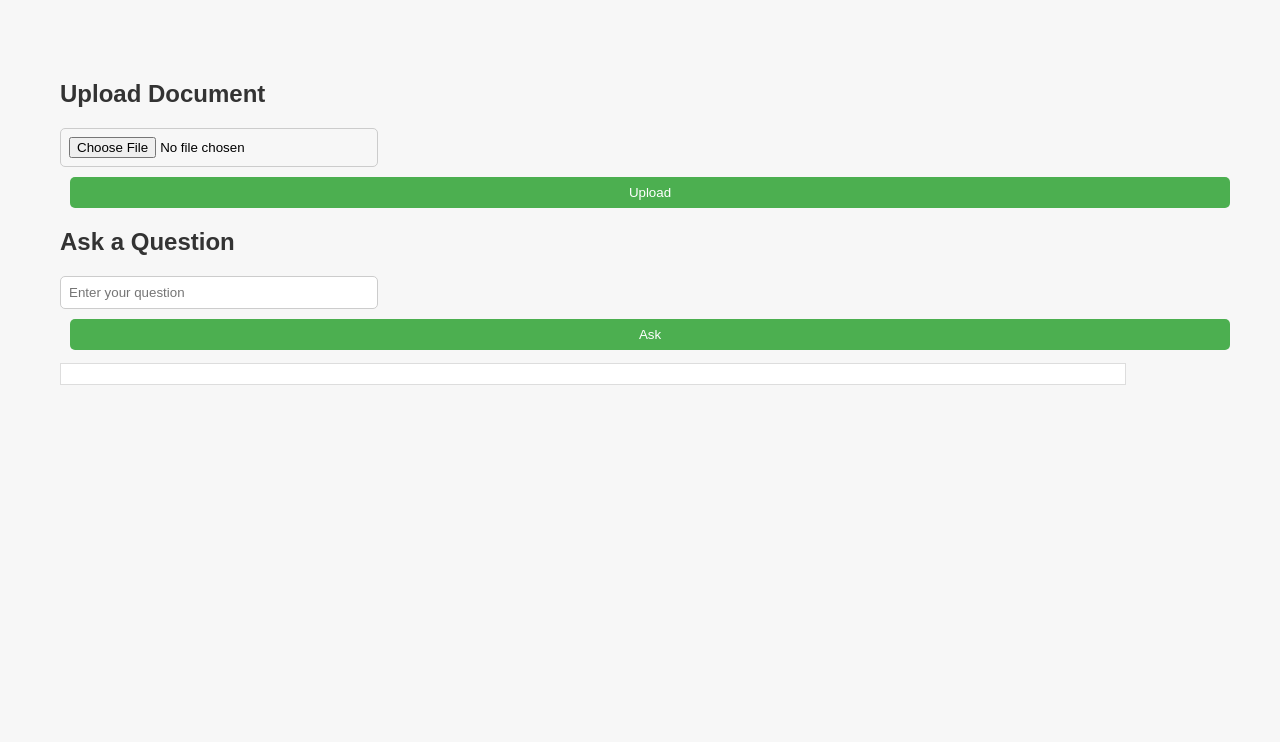
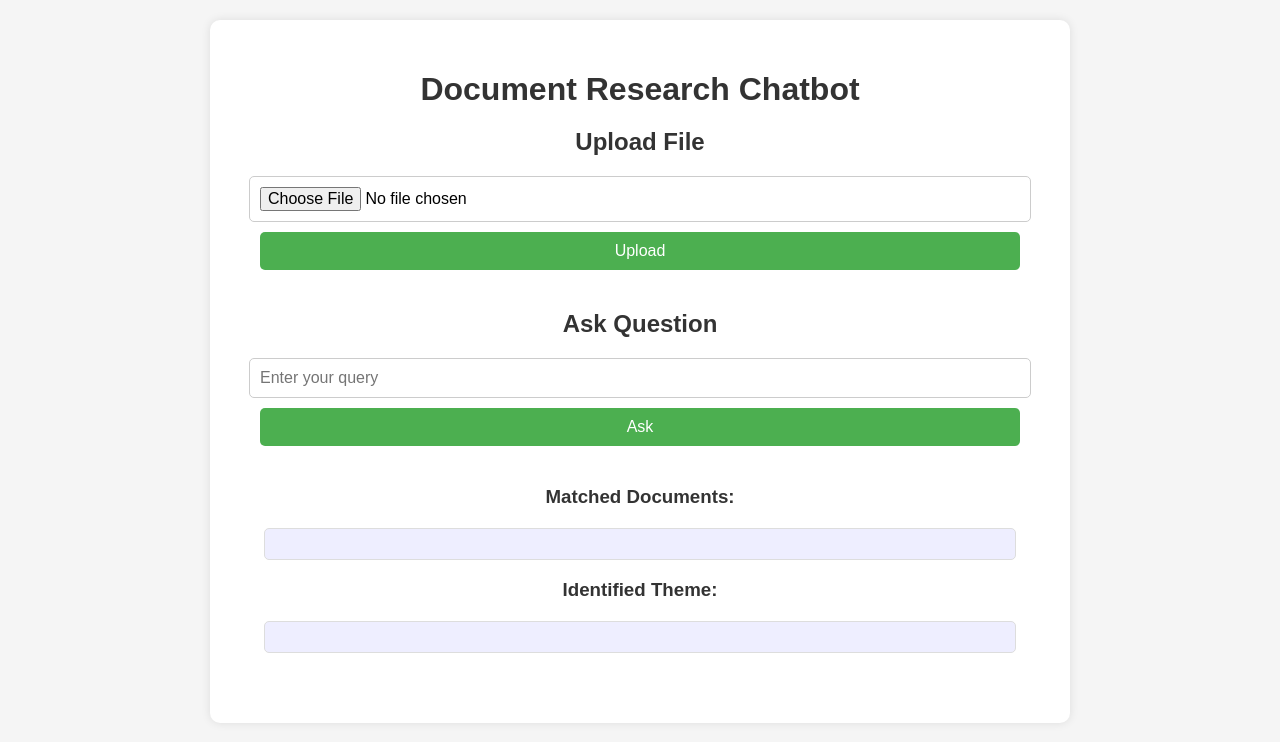
Before and after one commit to reshminagle17/wasserstoff-AIInternTask, a FastAPI app: page / in a window 1280 px wide. Shown: the top 742 px of the page. Run offline with FastAPI, Linux system fonts and the light colour scheme.

Commit message:
Final commit

```diff
--- a/backend/app/main.py
+++ b/backend/app/main.py
@@ -1,27 +1,75 @@
+# import os
+# from fastapi import FastAPI
+# from fastapi.staticfiles import StaticFiles
+# from fastapi.templating import Jinja2Templates
+# from fastapi.middleware.cors import CORSMiddleware
+# from fastapi.requests import Request
+# from backend.app.api import upload, theme_identification , query
+
+# app = FastAPI()
+
+# # Corrected directory path
+# current_dir = os.path.dirname(os.path.abspath(__file__))
+# static_dir = os.path.join(current_dir, "static")
+# templates_dir = os.path.join(current_dir, "templates")
+
+# # Corrected mounting of static directory
+# app.mount("/static", StaticFiles(directory=static_dir), name="static")
+
+# # Include routers
+# app.include_router(upload.router)
+# app.include_router(theme_identification.router)
+# app.include_router(query.router)
+
+# # CORS
+# app.add_middleware(
+#     CORSMiddleware,
+#     allow_origins=["*"],
+#     allow_credentials=True,
+#     allow_methods=["*"],
+#     allow_headers=["*"],
+# )
+
+# # Jinja templates directory
+# templates = Jinja2Templates(directory=templates_dir)
+
+# # Homepage route
+# @app.get("/")
+# def read_root(request: Request):
+#     return templates.TemplateResponse("index.html", {"request": request})
 import os
 from fastapi import FastAPI
 from fastapi.staticfiles import StaticFiles
 from fastapi.templating import Jinja2Templates
 from fastapi.middleware.cors import CORSMiddleware
 from fastapi.requests import Request
-from backend.app.api import upload, theme_identification , query
 
-app = FastAPI()
+from backend.app.api import upload, theme_identification, query
 
-# Corrected directory path
+app = FastAPI(
+    title="Document Research & Theme Identification Chatbot",
+    description="Wasserstoff AI Internship Project: Upload documents, run OCR, query for answers, and identify common themes.",
+    version="1.0"
+)
+
+# Resolve base directory
 current_dir = os.path.dirname(os.path.abspath(__file__))
 static_dir = os.path.join(current_dir, "static")
 templates_dir = os.path.join(current_dir, "templates")
+data_dir = os.path.join(current_dir, "data")
 
-# Corrected mounting of static directory
+# Ensure required folders exist
+os.makedirs(static_dir, exist_ok=True)
+os.makedirs(templates_dir, exist_ok=True)
+os.makedirs(data_dir, exist_ok=True)
+
+# Mount static files
 app.mount("/static", StaticFiles(directory=static_dir), name="static")
 
-# Include routers
-app.include_router(upload.router)
-app.include_router(theme_identification.router)
-app.include_router(query.router)
+# Load Jinja templates
+templates = Jinja2Templates(directory=templates_dir)
 
-# CORS
+# Middleware for CORS
 app.add_middleware(
     CORSMiddleware,
     allow_origins=["*"],
@@ -30,10 +78,17 @@ app.add_middleware(
     allow_headers=["*"],
 )
 
-# Jinja templates directory
-templates = Jinja2Templates(directory=templates_dir)
+# Include API routers
+app.include_router(upload.router)
+app.include_router(theme_identification.router)
+app.include_router(query.router)
 
-# Homepage route
+# Root route (homepage)
 @app.get("/")
 def read_root(request: Request):
     return templates.TemplateResponse("index.html", {"request": request})
+
+# Healthcheck endpoint (optional but useful for deployment/testing)
+@app.get("/ping")
+def ping():
+    return {"message": "pong"}
--- a/backend/app/services/ocr_utils.py
+++ b/backend/app/services/ocr_utils.py
@@ -4,13 +4,15 @@ import pdfplumber
 
 # Function to extract text from PDF
 def extract_text_from_pdf(pdf_path: str) -> str:
-    text = ""
+
     try:
         with pdfplumber.open(pdf_path) as pdf:
             for page in pdf.pages:
                 extracted = page.extract_text()
                 if extracted:
                     text += extracted + "\n"
+        text = text.replace('\n', ' ').replace('\r', '').strip()
+
     except Exception as e:
         print(f"PDF Error ({pdf_path}): {e}")
     return text
@@ -21,6 +23,7 @@ def extract_text_from_image(image_path: str) -> str:
     try:
         image = Image.open(image_path)
         text = pytesseract.image_to_string(image)
+        text = text.replace('\n', ' ').replace('\r', '').strip()
     except Exception as e:
         print(f"Image Error ({image_path}): {e}")
     return text
--- a/backend/app/static/script.js
+++ b/backend/app/static/script.js
@@ -9,8 +9,10 @@ async function uploadFile() {
         method: 'POST',
         body: formData
     });
+    console.log(response);
 
     const result = await response.json();
+    console.log(result);
     document.getElementById('uploadResponse').innerText = result.message || JSON.stringify(result);
 }
 
@@ -20,6 +22,6 @@ async function askQuery() {
 
     const response = await fetch(`http://127.0.0.1:8000/query/?query=${encodeURIComponent(query)}`);
     const result = await response.json();
-
+console.log("resolt",result);
     document.getElementById('queryResponse').innerText = JSON.stringify(result, null, 2);
 }
--- a/backend/app/static/style.css
+++ b/backend/app/static/style.css
@@ -1,3 +1,4 @@
+/* General Styling */
 body {
     font-family: Arial, sans-serif;
     background-color: #f5f5f5;
@@ -14,77 +15,52 @@ body {
     box-shadow: 0 0 10px rgba(0, 0, 0, 0.1);
 }
 
-h1 {
+/* Headings */
+h1, h2, h3 {
+    color: #333;
     text-align: center;
-    color: #333333;
-}
-
-form {
     margin-bottom: 20px;
 }
 
+/* Form Elements */
 input[type="file"],
 input[type="text"],
 button {
     display: block;
-    width: 100%;
-    margin: 10px 0;
+    width: 95%;
+    margin: 10px auto;
     padding: 10px;
+    font-size: 16px;
     border-radius: 5px;
     border: 1px solid #ccc;
 }
 
+/* Button Styling */
 button {
     background-color: #4CAF50;
     color: white;
     cursor: pointer;
     border: none;
+    transition: background-color 0.3s;
 }
 
 button:hover {
     background-color: #45a049;
 }
 
-#response {
-    margin-top: 20px;
-    white-space: pre-wrap;
+/* Output Boxes */
+pre, #docsRes, #themeRes {
     background-color: #eef;
     padding: 15px;
     border-radius: 5px;
-}
-body {
-    font-family: Arial, sans-serif;
-    margin: 40px;
-    background-color: #f7f7f7;
+    white-space: pre-wrap;
+    border: 1px solid #ddd;
+    margin: 15px auto;
+    width: 90%;
+    font-size: 15px;
 }
 
-h2 {
-    color: #333;
+/* Upload and Query Section Headers */
+section {
+    margin-bottom: 40px;
 }
-
-input[type="file"], input[type="text"] {
-    margin: 10px 0;
-    padding: 8px;
-    width: 300px;
-}
-
-button {
-    padding: 8px 16px;
-    margin-left: 10px;
-    background-color: #4CAF50;
-    color: white;
-    border: none;
-    cursor: pointer;
-}
-
-button:hover {
-    background-color: #45a049;
-}
-
-pre {
-    background-color: #fff;
-    padding: 10px;
-    border: 1px solid #ddd;
-    width: 90%;
-    white-space: pre-wrap;
-}
--- a/backend/app/templates/index.html
+++ b/backend/app/templates/index.html
@@ -1,21 +1,112 @@
 <!DOCTYPE html>
 <html lang="en">
 <head>
-    <meta charset="UTF-8">
-    <title>Document Chatbot</title>
-    <link rel="stylesheet" href="/static/style.css">
+  <meta charset="UTF-8">
+  <title>Document Research Chatbot</title>
+  <link rel="stylesheet" href="/static/style.css">
 </head>
 <body>
-    <h2>Upload Document</h2>
-    <input type="file" id="fileInput">
-    <button onclick="uploadFile()">Upload</button>
-    <p id="uploadResponse"></p>
+  <div class="container">
+    <h1>Document Research Chatbot</h1>
 
-    <h2>Ask a Question</h2>
-    <input type="text" id="queryInput" placeholder="Enter your question">
-    <button onclick="askQuery()">Ask</button>
-    <pre id="queryResponse"></pre>
+    <!-- Upload Section -->
+    <section>
+      <h2>Upload File</h2>
+      <input type="file" id="fileInput">
+      <button onclick="upload()">Upload</button>
+      <p id="upRes"></p>
+    </section>
 
-    <script src="/static/script.js"></script>
+    <!-- Query Section -->
+    <section>
+      <h2>Ask Question</h2>
+      <input type="text" id="qInput" placeholder="Enter your query">
+      <button onclick="ask()">Ask</button>
+    </section>
+
+    <!-- Results -->
+    <section>
+      <h3>Matched Documents:</h3>
+      <div id="docsRes"></div>
+
+      <h3>Identified Theme:</h3>
+      <div id="themeRes"></div>
+    </section>
+  </div>
+
+  <!-- Script -->
+  <!-- Script -->
+<script>
+  async function upload(){
+    let file = document.getElementById("fileInput").files[0];
+    if (!file) {
+      document.getElementById("upRes").innerText = "⚠️ Please select a file first.";
+      return;
+    }
+
+    const formData = new FormData();
+    formData.append("file", file);
+
+    const response = await fetch('/upload/', {
+      method: 'POST',
+      body: formData
+    });
+
+    const result = await response.json();
+    document.getElementById("upRes").innerText = JSON.stringify(result, null, 2);
+  }
+
+  async function ask(){
+    let query = document.getElementById("qInput").value.trim();
+    if (!query) {
+      document.getElementById("docsRes").innerText = "⚠️ Please enter a query.";
+      document.getElementById("themeRes").innerText = "";
+      return;
+    }
+
+    // Step 1: Call /query/
+    let response = await fetch(`/query/?query=${encodeURIComponent(query)}`);
+    let json = await response.json();
+    document.getElementById("docsRes").innerHTML = '';
+
+    if (json.results && json.results.length > 0) {
+      json.results.forEach(result => {
+        const div = document.createElement("div");
+         div.innerHTML = result.replace(/\n/g, "<br>").replace(/●/g, "•");
+         document.getElementById("docsRes").appendChild(div);
+
+        // 👇 Fix for showing full content if result is object
+        if (typeof result === "string") {
+          div.innerText = result;
+        } else {
+          div.innerText = JSON.stringify(result, null, 2);
+        }
+
+        document.getElementById("docsRes").appendChild(div);
+      });
+
+      // Step 2: Combine results for theme identification
+      const combinedText = json.results.map(r =>
+        typeof r === "string" ? r : JSON.stringify(r)
+      ).join(" ");
+
+      let themeResponse = await fetch('/identify-theme', {
+        method: 'POST',
+        headers: { 'Content-Type': 'application/json' },
+        body: JSON.stringify({ text: combinedText })
+      });
+
+      let themeJson = await themeResponse.json();
+
+      //  Fix for handling undefined theme
+      document.getElementById("themeRes").innerText = themeJson.theme
+        ? "Theme: " + themeJson.theme
+        : " Theme could not be identified.";
+    } else {
+      document.getElementById("docsRes").innerText = "No relevant documents found.";
+      document.getElementById("themeRes").innerText = "";
+    }
+  }
+</script>
 </body>
 </html>
```
Also changed, not shown: backend/app/api/query.py (+19 -10 lines), backend/app/api/theme_identification.py (+28 -14 lines), backend/app/api/upload.py (+29 -6 lines), backend/app/services/document_service.py (+55 -31 lines), backend/data/Screenshot 2025-06-11 230624.png (added), 6 other files.
